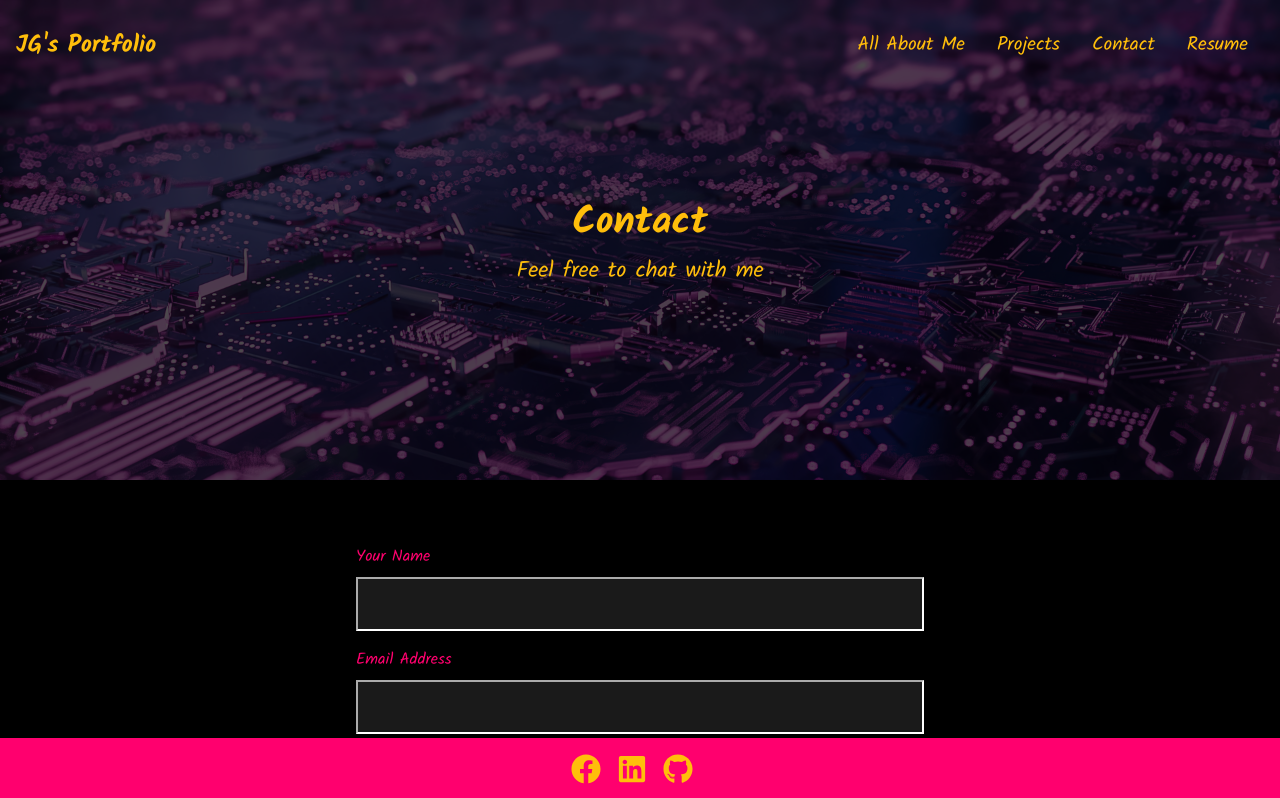
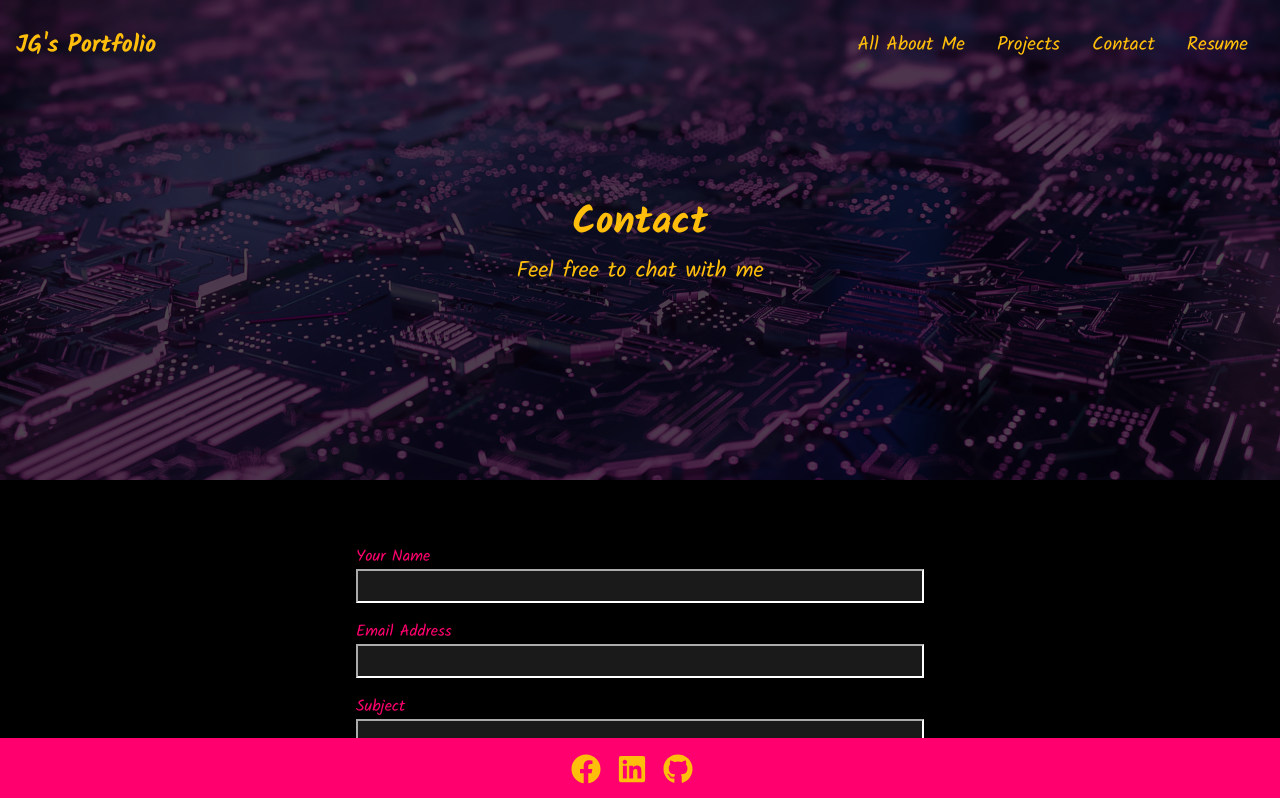
Before and after one commit to Jadyngg19/portfolio-remastered, a React (Create React App) app in the folder portfolio-remastered/: page /ContactInfo in a window 1280 px wide. Shown: the top 798 px of the page. Built offline with nearby package versions, Linux system fonts and the light colour scheme.

Commit message:
Testing out changes to contact form and then getting rid of them

```diff
--- a/portfolio-remastered/src/components/Form.css
+++ b/portfolio-remastered/src/components/Form.css
@@ -1,31 +1,30 @@
-label {
+label{
     color: #FF006E;
-    margin-bottom: 0.5rem;
-  }
+    margin-bottom: 0.5;
+}
 
-  form {
+form{
     display: flex;
     flex-direction: column;
     padding: 4rem 1rem;
     margin: auto;
     max-width: 600px;
-  }
+}
 
-  form input,
-  form textarea {
+form input, form textarea{
     margin-bottom: 1rem;
-    padding: 10px 18px;
+    padding: 10p 18px;
     font-size: 1.2rem;
     background-color: rgba(255, 255, 255, 0.1);
     border-color: white;
     color: white;
-  }
+}
 
-  button {
+button{
     background-color: #FF006E;
     margin-bottom: 4rem;
-  }
+}
 
-  .submit {
-    color: #FFBE0B;
-  }
+.submit{
+    color:#FFBE0B
+}
--- a/portfolio-remastered/src/components/WorkCardData.js
+++ b/portfolio-remastered/src/components/WorkCardData.js
@@ -1,6 +1,6 @@
 import proj1 from "../assets/Project1.png";
 import proj2 from "../assets/Project2.png";
-import proj3 from "../assets/Project3.png";
+import proj3 from "../assets/Project4.png";
 
 const ProjectCardData = [
     {
```
Also changed, not shown: portfolio-remastered/src/assets/Project4.png (renamed from portfolio-remastered/src/assets/Project3.png), 1 other file (tests, documents, lock files or other folders).
